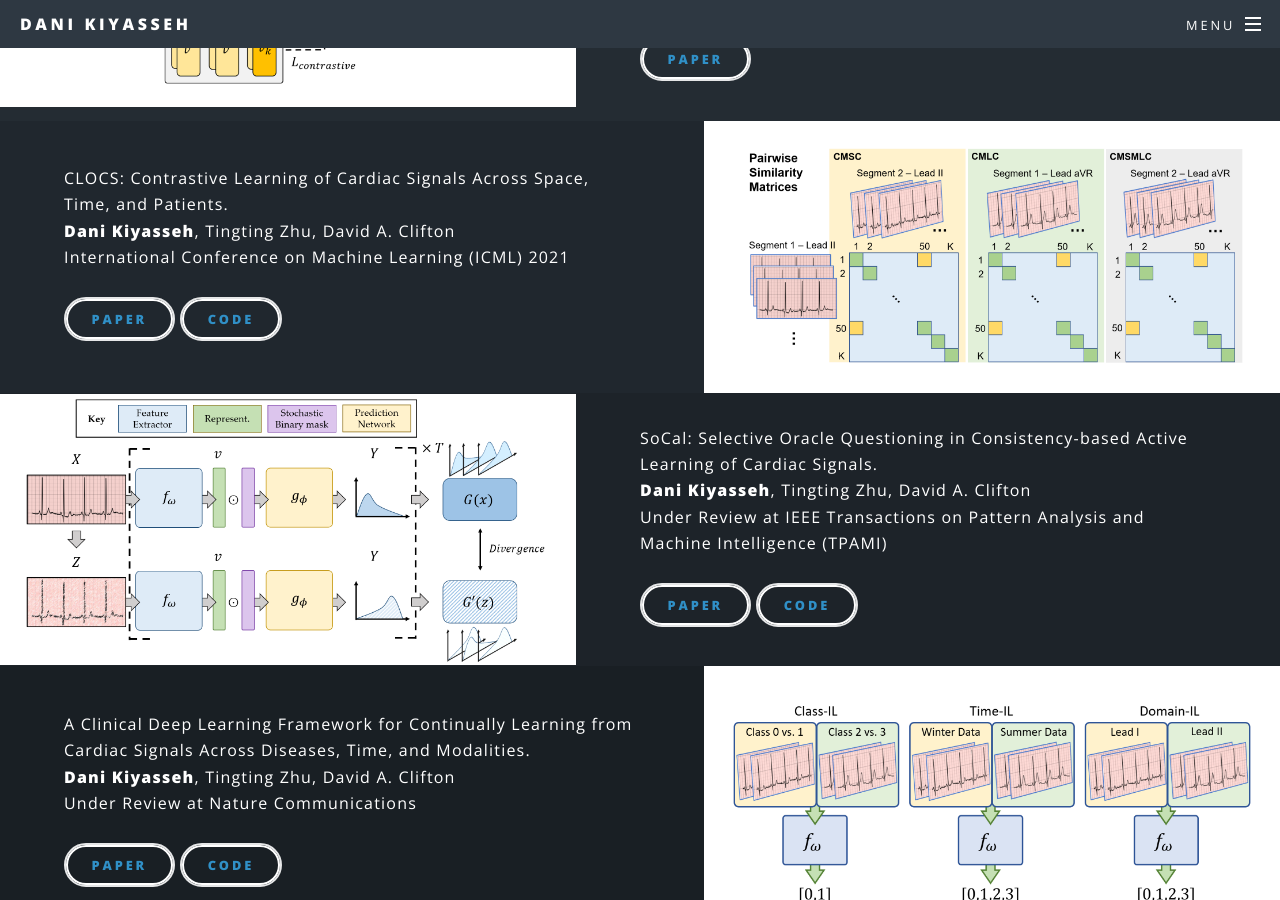
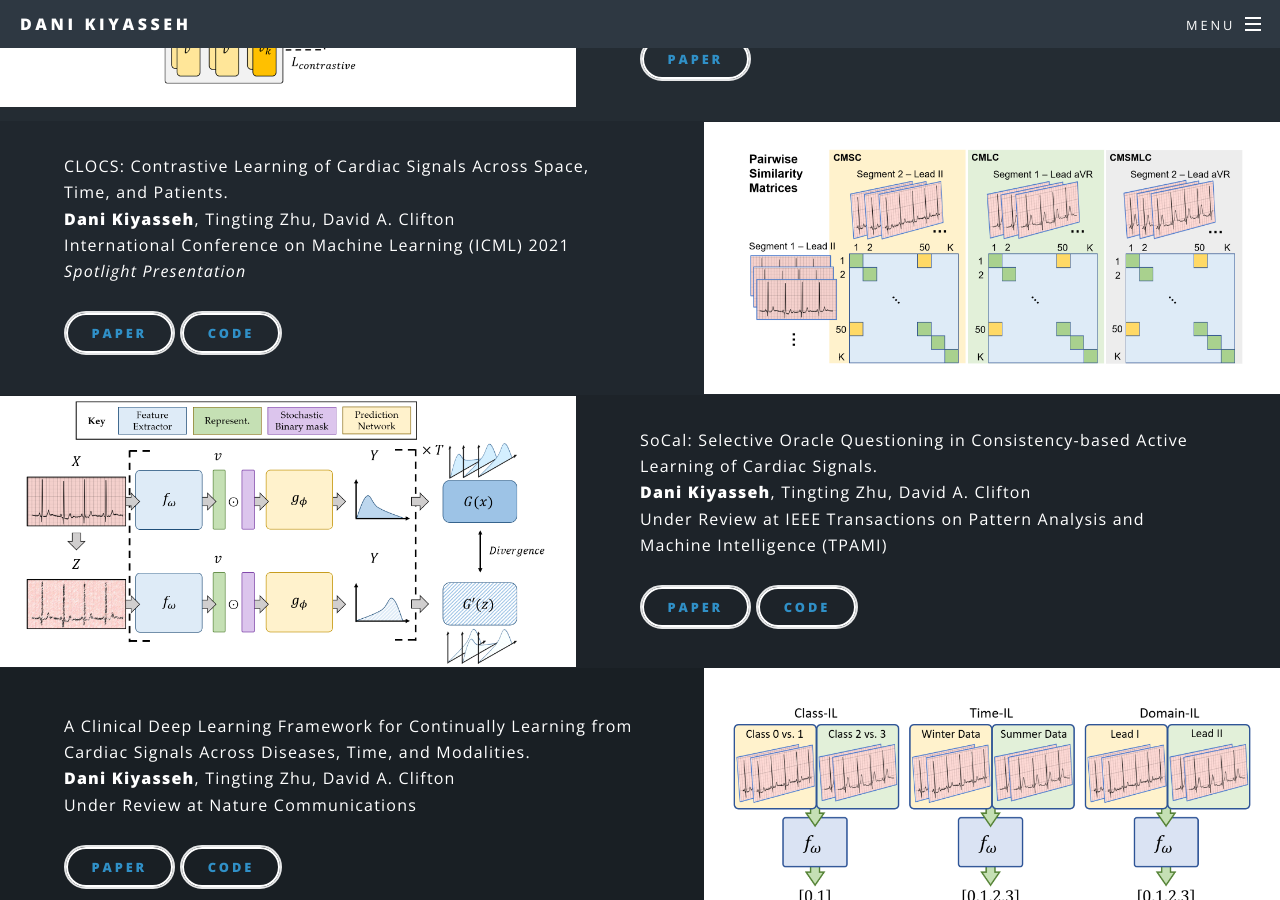
Before and after one commit to danikiyasseh/danikiyasseh.github.io, a Jekyll site: the page publications.html, which Jekyll copies as it is, in a window 1280 px wide and 900 px high, scrolled down 1081 px. Built offline with Jekyll 4.4.1, drawn with Linux system fonts in a browser that asks for light colours; a style sheet for code colours, icons or effects is not loaded.

Commit message:
Update publications.html

```diff
--- a/publications.html
+++ b/publications.html
@@ -135,7 +135,8 @@
 
 			        		<p><a href="https://arxiv.org/abs/2005.13249">CLOCS: Contrastive Learning of Cardiac Signals Across Space, Time, and Patients.</a> <br />
 						<b>Dani Kiyasseh</b>, Tingting Zhu, David A. Clifton <br />
-						International Conference on Machine Learning (ICML) 2021 <br /> <br />
+						International Conference on Machine Learning (ICML) 2021 <br />
+						<i> Spotlight Presentation </i> <br /> <br />
 						<a href="https://arxiv.org/abs/2005.13249" class="button style2"><b>paper</b></a>
 						<a href="https://github.com/danikiyasseh/CLOCS" class="button style2"><b>code</b></a>
 						</p>
```
